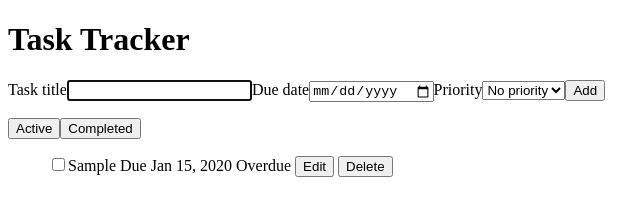
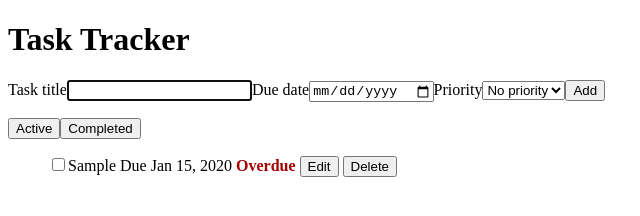
Before and after one commit to Nandan-krishnamurthy/task-tracker-factory-test, a website built with Vite: page index.html in a window 1280 px wide. Both pictures are taken after typing "Sample", "2020-01-15" into the empty fields and a click on the button "Add". Shown: the full height of the page, 0-640 px from the left. Built offline with nearby package versions, Linux system fonts and the light colour scheme.

Commit message:
feat: style the Overdue label in bold dark red with AA contrast (#28)
Factory-Station: S08

```diff
--- a/index.html
+++ b/index.html
@@ -10,6 +10,11 @@
         content-visibility: auto;
         contain-intrinsic-size: auto 2.5em;
       }
+      /* The word carries the meaning; dark red on white (about 8:1) passes WCAG AA (REQ-026). */
+      .task-overdue {
+        color: #a40000;
+        font-weight: bold;
+      }
     </style>
   </head>
   <body>
```
Also changed, not shown: .factory/log.md.
